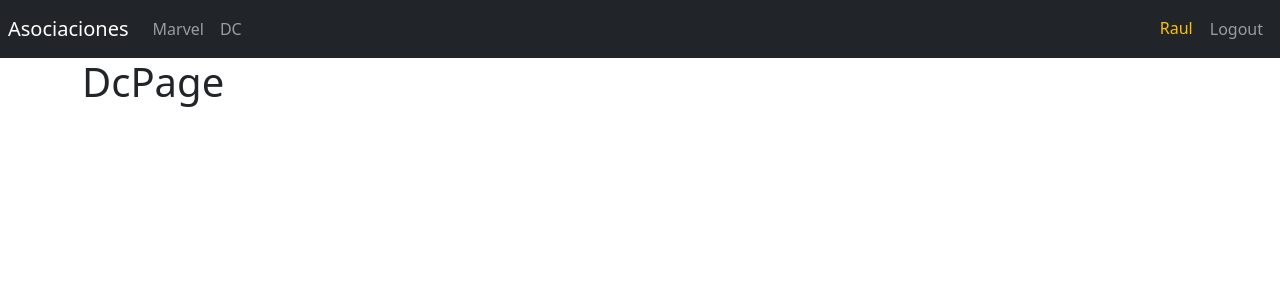
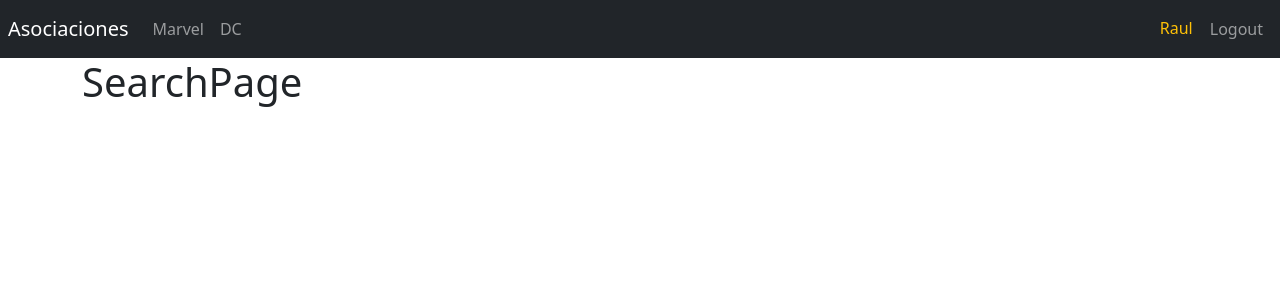
Before and after one commit to centinelaCode/hero-app-2023, a React (Vite) app: page /search in a window 1280 px wide. Shown: the top 300 px of the page. Built offline with nearby package versions, Linux system fonts and the light colour scheme.

Commit message:
[ADD] Se crean 2 componentes: searchPage | heroPage
=>[FIX] se hizo un cambio en los nombres de las pages dejandolas en singular

```diff
--- /dev/null
+++ b/src/heroes/pages/HeroPage.jsx
@@ -0,0 +1,8 @@
+
+export const HeroPage = () => {
+  return (
+    <h1>
+      HeroPage
+    </h1>
+  )
+}
--- /dev/null
+++ b/src/heroes/pages/SearchPage.jsx
@@ -0,0 +1,8 @@
+
+export const SearchPage = () => {
+   return (
+     <h1>
+       SearchPage
+     </h1>
+   )
+ }
--- a/src/heroes/pages/index.js
+++ b/src/heroes/pages/index.js
@@ -1,4 +1,6 @@
 
 // agregamos todos las pages
 export * from './MarvelPage'
-export * from './DcPages'
+export * from './DcPage'
+export * from './SearchPage'
+export * from './HeroPage'
--- a/src/heroes/routes/HeroesRoutes.jsx
+++ b/src/heroes/routes/HeroesRoutes.jsx
@@ -1,7 +1,7 @@
 import { Route, Routes, Navigate } from 'react-router-dom'
 
 import { NavBar } from '../../ui'
-import { MarvelPage, DcPage } from '../pages'
+import { MarvelPage, DcPage, HeroPage, SearchPage } from '../pages'
 
 export const HeroesRoutes = () => {
   return (
@@ -14,8 +14,8 @@ export const HeroesRoutes = () => {
             <Route path="dc" element={<DcPage />} />
 
             {/* TODO: Search, HeroById */}
-            <Route path="search" element={<DcPage />} />
-            <Route path="hero" element={<DcPage />} />
+            <Route path="search" element={<SearchPage />} />
+            <Route path="hero" element={<HeroPage />} />
 
             {/* ruta comodin */}
             <Route path="/" element={<Navigate to='/marvel' />} />
```
Also changed, not shown: src/ui/components/NavBar.jsx (+10 -0 lines), src/heroes/pages/DcPage.jsx (renamed from src/heroes/pages/DcPages.jsx).
